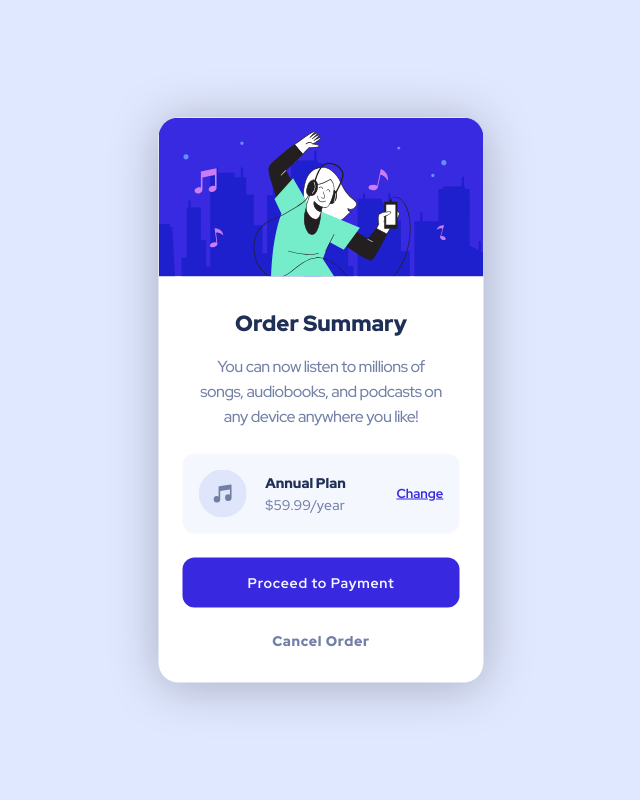
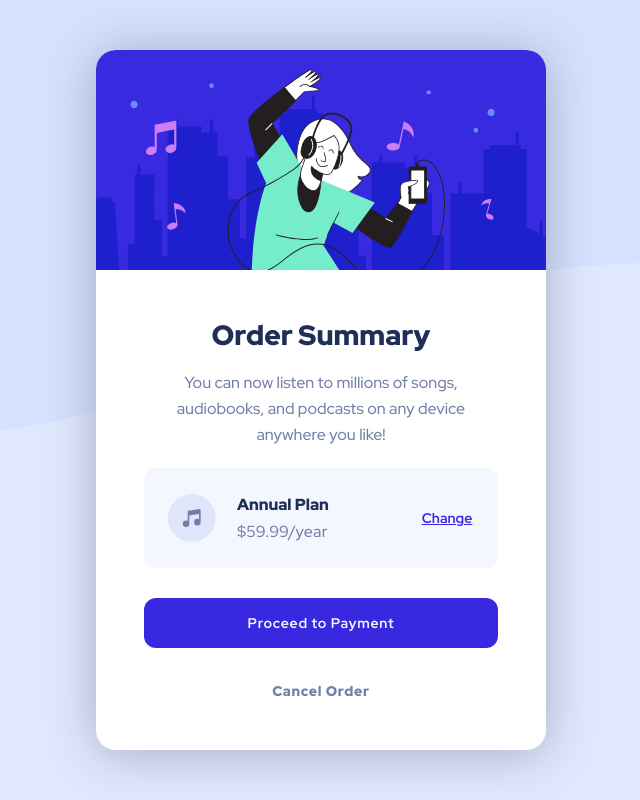
Before and after one commit to pimoux/order-summary-component, a plain HTML site: page index.html in a window 1536 px wide. Shown: the whole page, without its empty margins (447-1087 px from the left). Drawn offline with Linux system fonts and the light colour scheme.

Commit message:
desktop design completed

```diff
--- a/css/style.scss
+++ b/css/style.scss
@@ -134,3 +134,76 @@ $darkBlue: hsl(223, 47%, 23%);
     color: $desaturatedBlue;
     font-weight: 900;
 }
+
+.change, .payment, .cancel {
+    cursor: pointer;
+    transition: color 0.25s, opacity 0.25s;
+}
+
+.change:hover {
+    color: $desaturatedBlue;
+    text-decoration: none;
+}
+
+.payment:hover {
+    opacity: 0.7;
+}
+
+.cancel:hover {
+    color: $darkBlue;
+}
+
+@media screen and (min-width: 1440px) {
+    #main {
+        background-image: url("../images/pattern-background-desktop.svg");
+    }
+
+    .card {
+        width: 450px;
+        height: 700px;
+    }
+
+    .title {
+        font-size: 28px;
+        margin-top: 2.6rem;
+    }
+
+    .paragraph {
+        padding: 0 4rem;
+        line-height: 26px;
+        letter-spacing: 0px;
+    }
+
+    .subscribe {
+        margin: 0 3rem;
+        margin-top: 1.3rem;
+        padding: 1.6rem 0;
+    }
+
+    .icon-music {
+        transform: translateX(-0.2rem);
+    }
+
+    .subscribe-description {
+        font-size: 16px;
+        transform: translateX(-2.3rem);
+    }
+
+    .price {
+        margin-top: 0.4rem;
+    }
+
+    .change {
+        font-size: 14px;
+        transform: translateX(0.1rem);
+    }
+
+    .confirmation {
+        margin: 0 3rem;
+        margin-top: 1.9rem;
+    }
+
+    .cancel {
+        margin-top: 2.1rem;
+    }
+}
```
Also changed, not shown: css/style.css, 1 other file.
